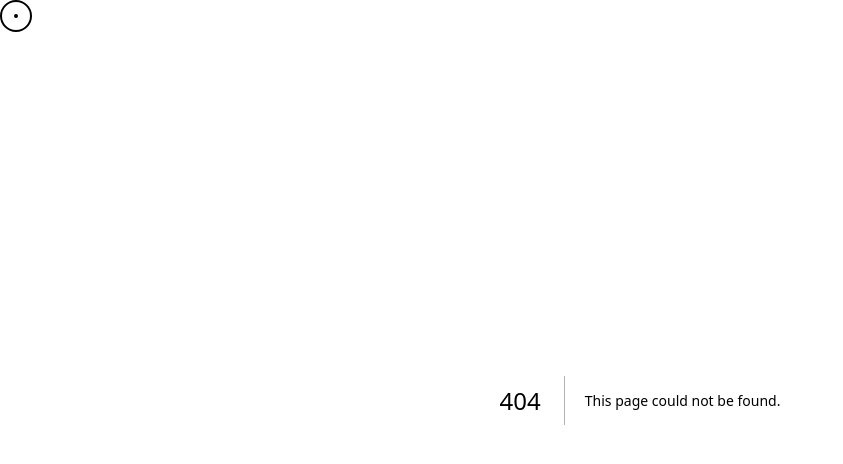
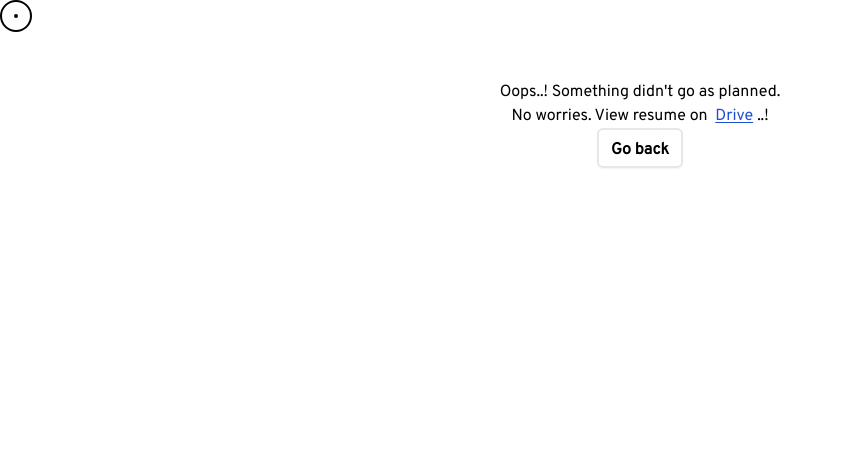
Before and after one commit to neel-03/neel-vaghasiya, a Next.js app: page /resume in a window 1280 px wide. Before the commit this address had no page. Shown: the top 464 px of the page, without its empty margins (0-843 px from the left). Built offline with nearby package versions, Linux system fonts and the light colour scheme.

Commit message:
Add resume

```diff
--- /dev/null
+++ b/src/app/components/BackBtn.tsx
@@ -0,0 +1,9 @@
+"use client"
+
+import { CustomButton } from "./custom/CustomHTMLTags"
+
+export const BackBtn = () => {
+    return (
+        <CustomButton onClick={() => window.close()}>Go back</CustomButton>
+    )
+}
--- a/src/app/components/NavBar.tsx
+++ b/src/app/components/NavBar.tsx
@@ -12,7 +12,6 @@ const NavBar = () => {
 
     const handleClickScroll = (value: string) => {
         const element = document.getElementById(value)
-        // console.log(element)
         if (element) {
             element.scrollIntoView({ behavior: 'smooth' })
         }
@@ -20,7 +19,7 @@ const NavBar = () => {
     }
 
     const openResume = () => {
-
+        window.open('/resume')
     }
 
     return (
@@ -42,10 +41,10 @@ const NavBar = () => {
                 <ul className={`md:flex md:items-center md:pb-0 pb-12 absolute md:static bg-white md:z-auto z-[-1] left-0 w-full md:w-auto md:pl-0 pl-9 transition-all duration-500 ease-in ${open ? 'top-20 ' : 'top-[-490px]'}`}>
                     <CustomButton onClick={handleClickScroll.bind(this, 'home')} className='md:ml-8 md:my-0 my-7'>Home</CustomButton>
                     <CustomButton onClick={handleClickScroll.bind(this, 'education')} className='md:ml-8 md:my-0 my-7'>Education</CustomButton>
-                    <CustomButton onClick={handleClickScroll.bind(this, 'skills')} className='md:ml-8 md:my-0 my-7'>Skills</CustomButton>
+                    <CustomButton onClick={handleClickScroll.bind(this, 'tools')} className='md:ml-8 md:my-0 my-7'>Tools & Technologies</CustomButton>
                     <CustomButton onClick={handleClickScroll.bind(this, 'projects')} className='md:ml-8 md:my-0 my-7'>Projects</CustomButton>
                     <CustomButton onClick={handleClickScroll.bind(this, 'contact')} className='md:ml-8 md:my-0 my-7'>Contact</CustomButton>
-                    <CustomButton onClick={() => openResume()} className='md:ml-16 md:my-0 my-7'>Resume</CustomButton>
+                    <CustomButton onClick={() => openResume()} className='md:ml-16 md:my-0 my-7'>View Resume</CustomButton>
                 </ul>
             </div>
         </div>
--- a/src/app/layout.tsx
+++ b/src/app/layout.tsx
@@ -1,7 +1,6 @@
 import type { Metadata } from "next";
 import "./globals.css";
 import { content } from './../app/components/custom/fonts/fonts'
-import CustomCursor from "./components/custom/CustomCursor";
 
 export const metadata: Metadata = {
   title: "Neel Vaghasiya | Portfolio",
@@ -16,7 +15,6 @@ export default function RootLayout({
   return (
     <html lang="en">
       <body className={content.className}>
-        <CustomCursor/>
         {children}
       </body>
     </html>
--- a/src/app/page.tsx
+++ b/src/app/page.tsx
@@ -1,21 +1,21 @@
 'use client'
 import NavBar from "./components/NavBar";
+import CustomCursor from "./components/custom/CustomCursor";
 import ContactSection from "./sections/ContactSection";
 import EducationSection from "./sections/EducationSection";
 import HomeSection from "./sections/HomeSection";
 import ProjectsSection from "./sections/ProjectsSection";
-import SkillsSection from "./sections/SkillsSection";
+import TechSection from "./sections/TechSection";
 
 export default function Home() {
   return (
     <>
+      <CustomCursor />
       <NavBar />
       <main id='home' className="pt-24">
         <HomeSection />
-        <div id='education'>
-          <EducationSection />
-        </div>
-        <SkillsSection />
+        <EducationSection />
+        <TechSection />
         <ProjectsSection />
         <ContactSection />
       </main>
--- /dev/null
+++ b/src/app/resume/page.tsx
@@ -0,0 +1,24 @@
+import type { Metadata } from "next";
+
+export const metadata: Metadata = {
+    title: "Neel Vaghasiya | Resume",
+    description: "Neel Vaghasiya's resume",
+};
+import CustomCursor from "../components/custom/CustomCursor"
+import { CustomAnchor, CustomButton } from "../components/custom/CustomHTMLTags";
+import { BackBtn } from "../components/BackBtn";
+
+const page = () => {
+    return (
+        <object data="https://agxxxwckmuptjtzvrpzw.supabase.co/storage/v1/object/public/resume/Neel_Vaghasiya_Resume.pdf" type="application/pdf" className="w-full h-screen">
+            <CustomCursor />
+            <div className="flex flex-col justify-center items-center pt-20">
+                <span>Oops..! Something didn't go as planned.</span>
+                <span>No worries. View resume on <CustomAnchor href="https://drive.google.com/file/d/1n7ZK7VOYL58Wse77eshaI-luIzusRgs-/view">Drive</CustomAnchor>..!</span>
+                <BackBtn />
+            </div>
+        </object>
+    )
+}
+
+export default page
--- a/src/app/sections/EducationSection.tsx
+++ b/src/app/sections/EducationSection.tsx
@@ -8,7 +8,7 @@ const EducationSection = () => {
             <div className="mt-7 w-full flex justify-center">
                 <EducationTimeline />
             </div>
-            <div id='skills' className="h-[80px] md:h-[60px]"></div>
+            <div id='tools' className="h-[80px] md:h-[60px]"></div>
         </div>
     )
 }
```
Also changed, not shown: src/app/sections/TechSection.tsx (renamed from src/app/sections/SkillsSection.tsx, +1 -1 lines), 1 other file (tests, documents, lock files or other folders).
